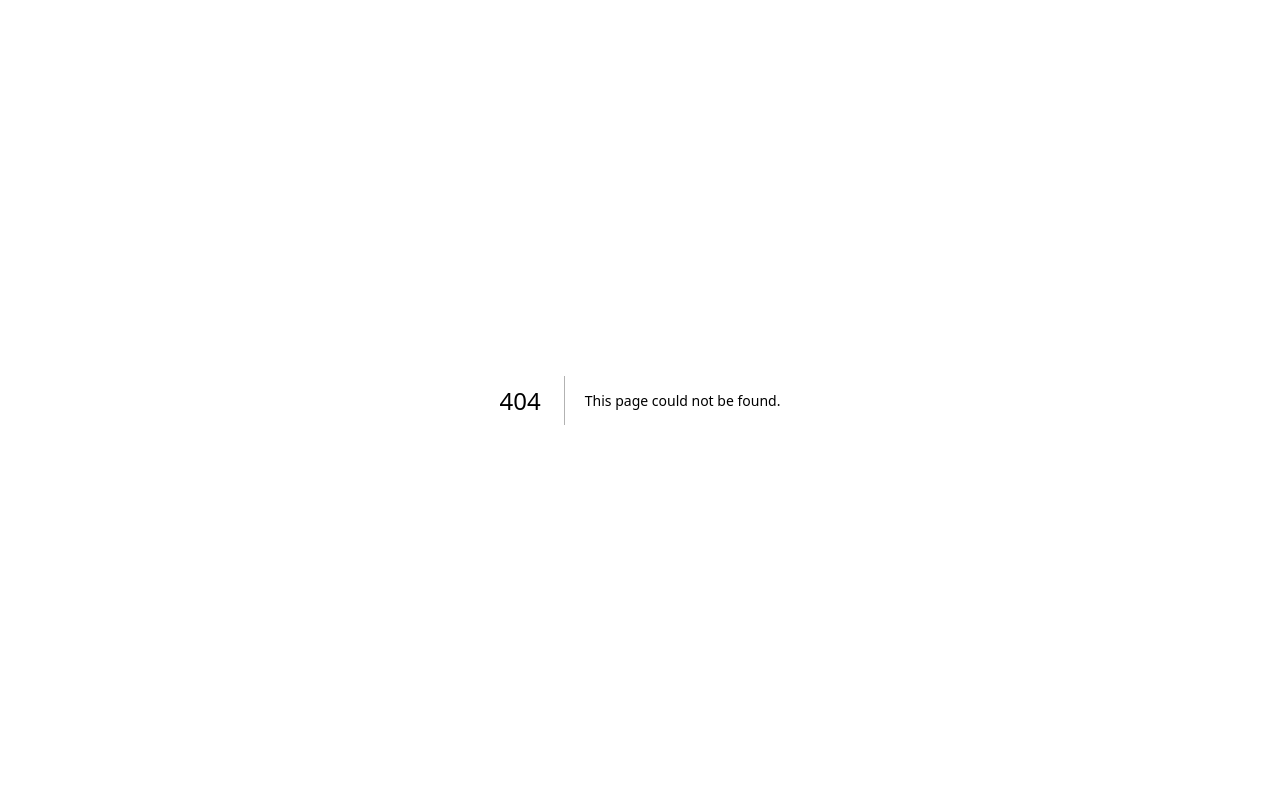
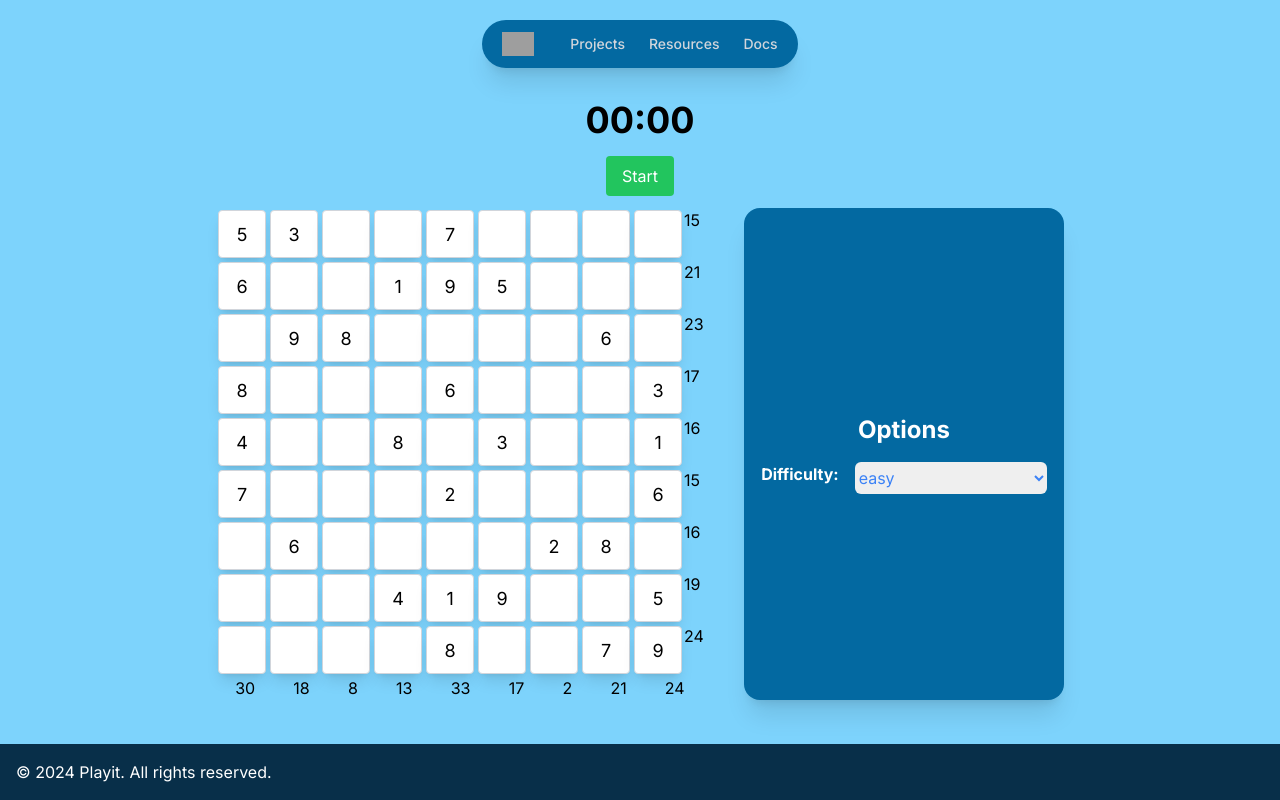
Before and after one commit to stivenm16/devToolkit, a Next.js app: page /games/sudoku in a window 1280 px wide. Before the commit this address had no page. Built offline with nearby package versions, Linux system fonts and the light colour scheme; grey boxes are pictures that could not be loaded.

Commit message:
Options component

```diff
--- a/src/app/components/Header.tsx
+++ b/src/app/components/Header.tsx
@@ -28,7 +28,7 @@ const Header: React.FC = () => {
                   clipRule="evenodd"
                 />
               </svg> */}
-              Pricing
+              Projects
             </a>
             <a
               href="#"
@@ -46,7 +46,7 @@ const Header: React.FC = () => {
                   clipRule="evenodd"
                 />
               </svg> */}
-              Gallery
+              Resources
             </a>
             <a
               href="#"
@@ -65,7 +65,7 @@ const Header: React.FC = () => {
                   clipRule="evenodd"
                 />
               </svg> */}
-              Blog
+              Docs
             </a>
           </nav>
         </div>
--- /dev/null
+++ b/src/app/components/ui/Option.tsx
@@ -0,0 +1,26 @@
+import React from 'react'
+import { Difficulty } from './Options'
+
+interface OptionProps {
+  options: string[]
+  defaultValue: string
+  onChange: (value: string) => void
+}
+
+const Option: React.FC<OptionProps> = ({ options, defaultValue, onChange }) => {
+  return (
+    <select
+      value={defaultValue}
+      onChange={(e) => onChange(e.target.value as Difficulty)}
+      className="form-select text-blue-500 w-48 h-8 rounded-md "
+    >
+      {options.map((option) => (
+        <option key={option} value={option}>
+          {option}
+        </option>
+      ))}
+    </select>
+  )
+}
+
+export default Option
--- /dev/null
+++ b/src/app/components/ui/Options.tsx
@@ -0,0 +1,31 @@
+import React from 'react'
+import Option from './Option'
+
+export type Difficulty = 'easy' | 'medium' | 'hard'
+
+interface OptionsProps {
+  children?: React.ReactNode
+}
+
+const Options: React.FC<OptionsProps> = ({ children }) => {
+  const difficulties = ['easy', 'medium', 'hard']
+  const onChangeDefault = (value: string) => {
+    console.log(value)
+  }
+  return (
+    <div className="hidden md:w-1/4 md:flex md:justify-center md:flex-col md:bg-sky-700 md:ml-10 md:text-white md:rounded-2xl md:shadow-xl">
+      <h2 className="text-2xl font-bold mb-4 text-center w-full">Options</h2>
+      <div className="flex space-x-4 justify-center">
+        <span className="font-bold">Difficulty:</span>
+        <Option
+          options={difficulties}
+          defaultValue={difficulties[0]}
+          onChange={onChangeDefault}
+        />
+        {children}
+      </div>
+    </div>
+  )
+}
+
+export default Options
--- /dev/null
+++ b/src/app/components/ui/index.ts
@@ -0,0 +1,4 @@
+import Options from './Options'
+import Timer from './Timer'
+
+export { Options, Timer }
--- a/src/app/components/ui/sudoku/Board.tsx
+++ b/src/app/components/ui/sudoku/Board.tsx
@@ -40,9 +40,7 @@ const Board: React.FC<Props> = () => {
 
   return (
     <div className="grid-cols-9 gap-0">
-      {/* // <div className=""> */}
       {board.map((row, rowIndex) => (
-        // <div className="grid-rows-9" key={rowIndex}>
         <div className="flex md:grid-rows-9" key={rowIndex}>
           {row.map((cellValue: number, columnIndex: number) => (
             <Cell
--- /dev/null
+++ b/src/app/games/sudoku/page.tsx
@@ -0,0 +1,23 @@
+'use client'
+import Layout from '@/app/components/Layout'
+import { Options, Timer } from '@/app/components/ui'
+import { Difficulty } from '@/app/components/ui/Options'
+
+import { Board } from '@/app/components/ui/sudoku'
+
+export default function SudokuPage() {
+  const onDifficultyChange = (difficulty: Difficulty) => {
+    console.log(difficulty)
+  }
+  return (
+    <Layout>
+      {/* Your home page content goes here */}
+      {/* <h2 className="text-3xl font-bold my-4">Placeholder</h2> */}
+      <Timer />
+      <div className="flex justify-center">
+        <Board />
+        <Options />
+      </div>
+    </Layout>
+  )
+}
--- a/src/app/page.tsx
+++ b/src/app/page.tsx
@@ -1,16 +1,10 @@
 import Layout from './components/Layout'
-import Timer from './components/ui/Timer'
-import { Board } from './components/ui/sudoku'
+import { Timer } from './components/ui'
 
 export default function Home() {
   return (
     <Layout>
-      {/* Your home page content goes here */}
-      {/* <h2 className="text-3xl font-bold my-4">Placeholder</h2> */}
       <Timer />
-      <div className="flex justify-center">
-        <Board />
-      </div>
     </Layout>
   )
 }
```
